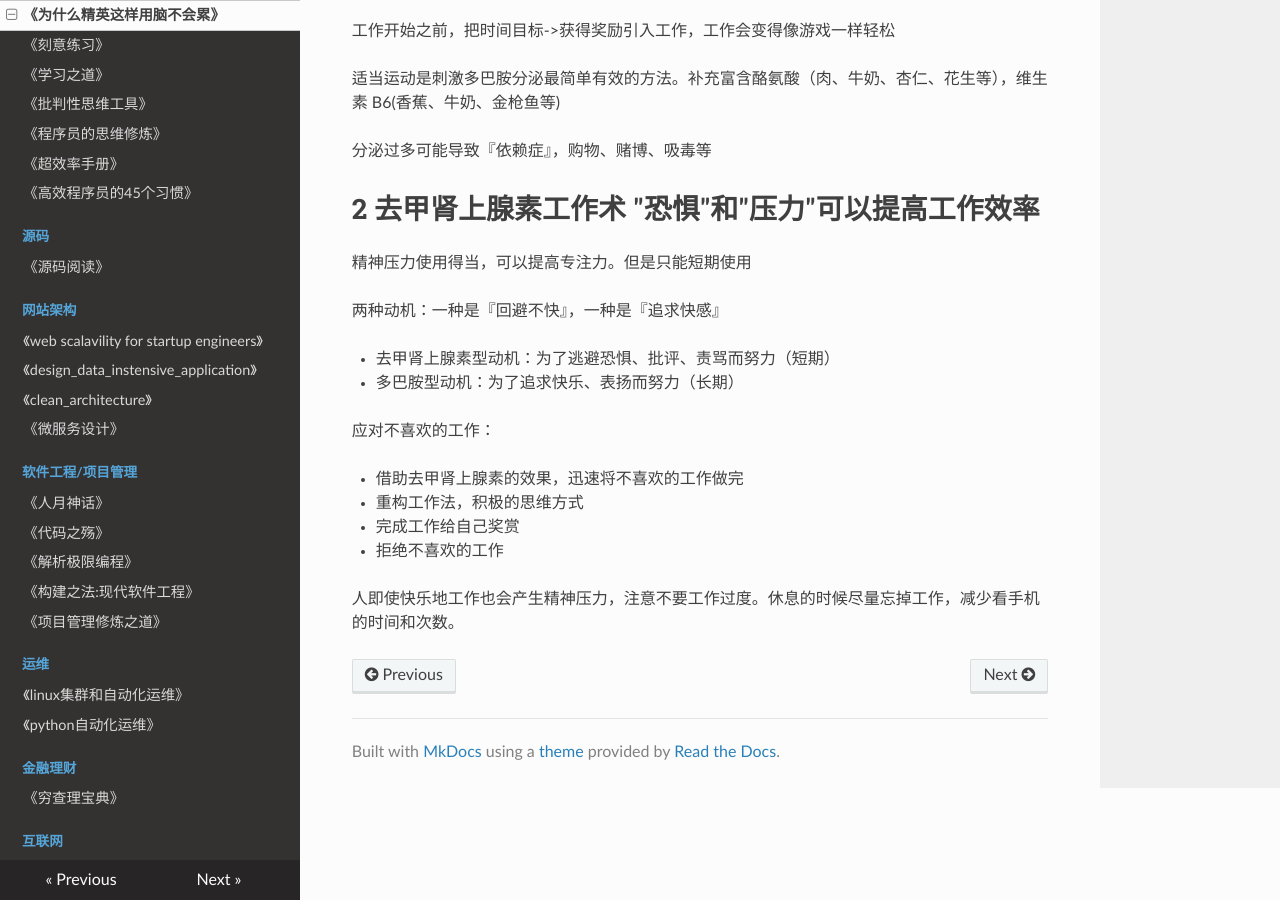
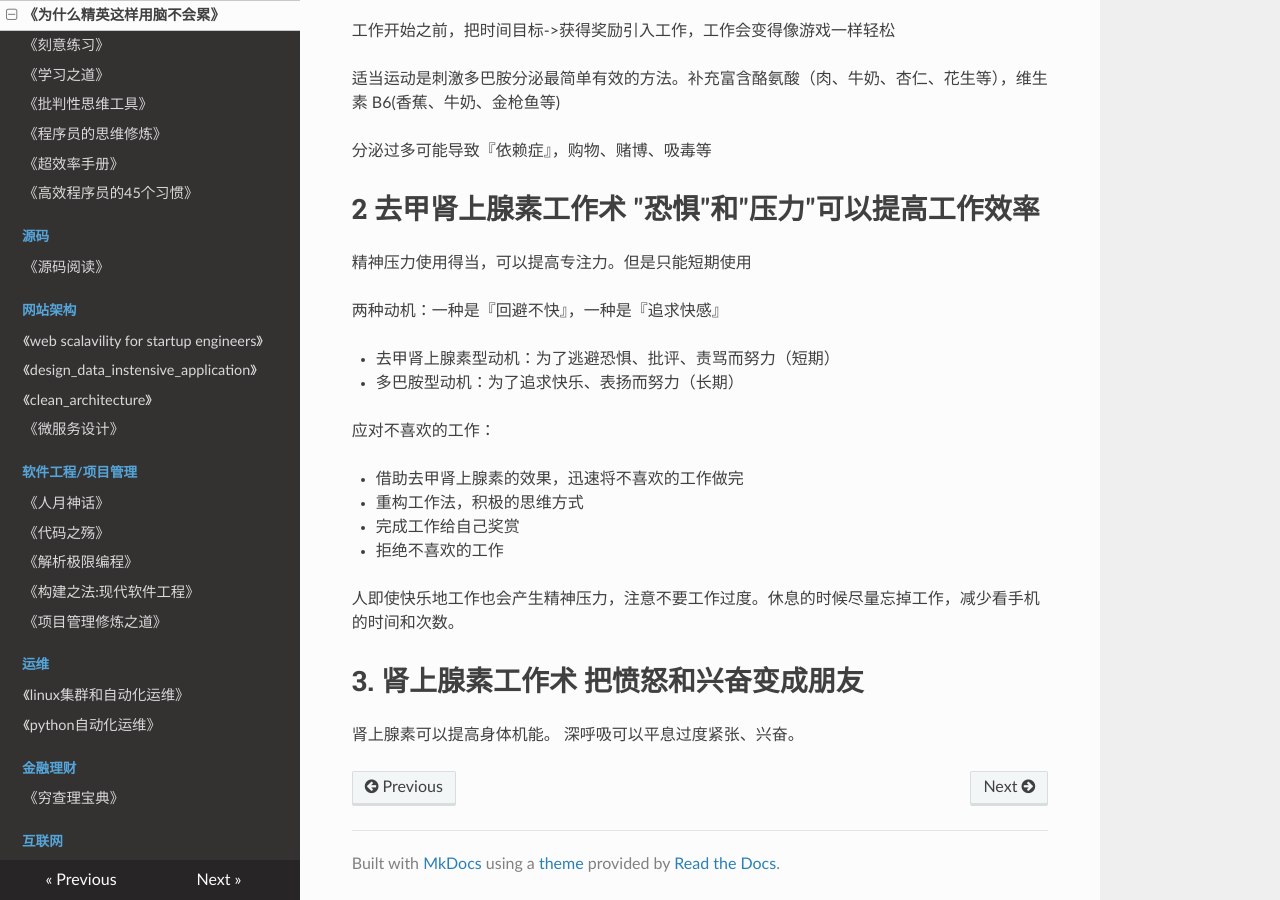
Before and after one commit to PegasusWang/booknotes, an MkDocs documentation site: the page built from docs/思维/为什么精英这样用脑不会累.md, in a window 1280 px wide and 900 px high, scrolled down 509 px. Built offline with MkDocs 1.6.1, drawn with Linux system fonts in a browser that asks for light colours; nearby versions of some CDN libraries; old or Windows-style settings are respelled for this version of MkDocs.

Commit message:
肾上腺素工作术

```diff
--- a/docs/思维/为什么精英这样用脑不会累.md
+++ b/docs/思维/为什么精英这样用脑不会累.md
@@ -37,3 +37,8 @@
 - 拒绝不喜欢的工作
 
 人即使快乐地工作也会产生精神压力，注意不要工作过度。休息的时候尽量忘掉工作，减少看手机的时间和次数。
+
+# 3. 肾上腺素工作术  把愤怒和兴奋变成朋友
+
+肾上腺素可以提高身体机能。
+深呼吸可以平息过度紧张、兴奋。
```
